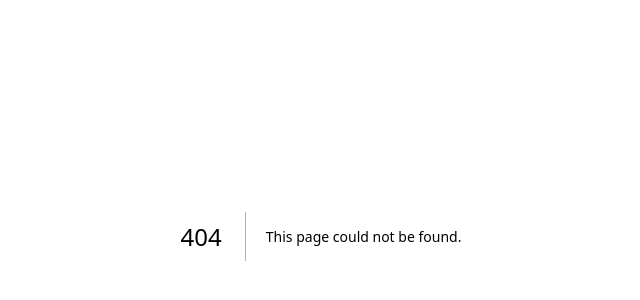
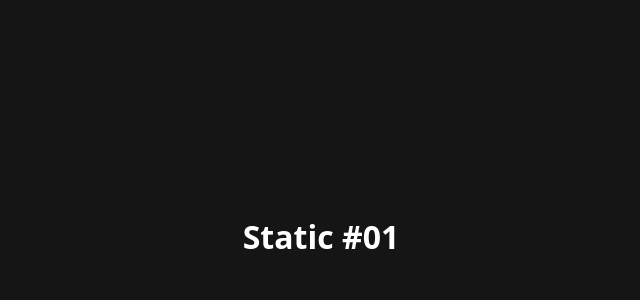
Before and after one commit to wagnnermorais/Next-React-Full-Course, a Next.js app in the folder pre-rendering/: page /static1 in a window 1280 px wide. Before the commit this address had no page. Shown: the part 164-464 px from the top of the page, without its empty margins (319-959 px from the left). Built offline with nearby package versions, Linux system fonts and the light colour scheme.

Commit message:
feat: testing a static component

```diff
--- /dev/null
+++ b/pre-rendering/src/pages/static1.jsx
@@ -0,0 +1,7 @@
+export default function Static1() {
+  return (
+    <div>
+      <h1>Static #01</h1>
+    </div>
+  );
+}
```
